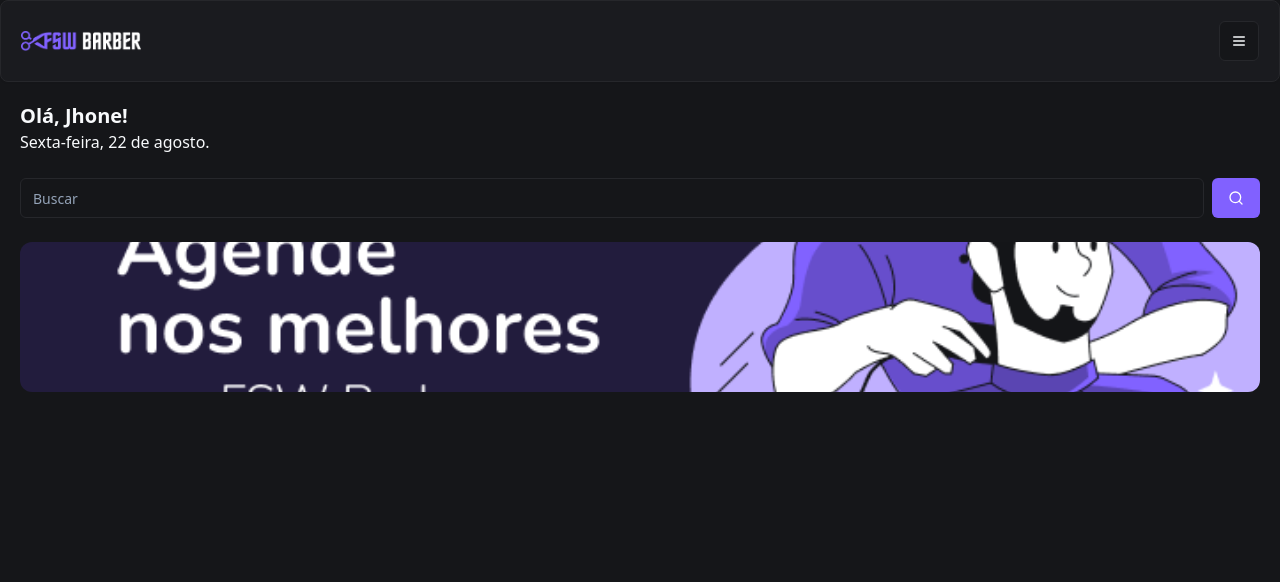
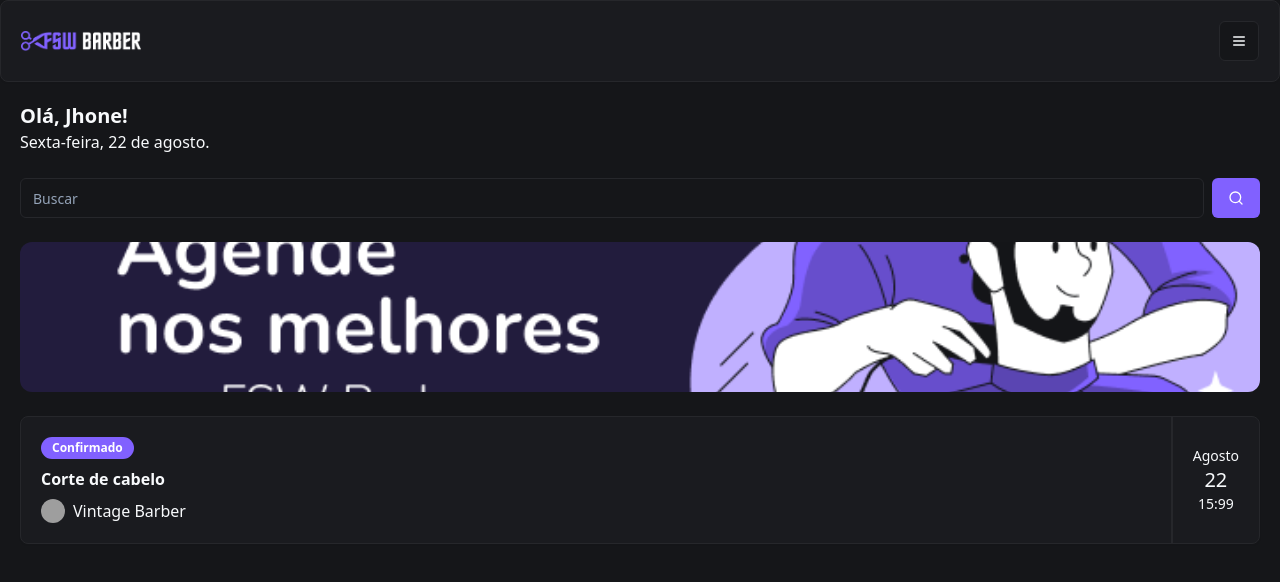
Before and after one commit to Jhonesm13/SaaS-Barbearias, a Next.js app: page / in a window 1280 px wide. Shown: the top 582 px of the page. Built offline with nearby package versions, Linux system fonts and the light colour scheme; grey boxes are pictures that could not be loaded.

Commit message:
add booking item on home page

```diff
--- /dev/null
+++ b/app/_components/ui/avatar.tsx
@@ -0,0 +1,50 @@
+"use client"
+
+import * as React from "react"
+import * as AvatarPrimitive from "@radix-ui/react-avatar"
+
+import { cn } from "@/app/_lib/utils"
+
+const Avatar = React.forwardRef<
+  React.ElementRef<typeof AvatarPrimitive.Root>,
+  React.ComponentPropsWithoutRef<typeof AvatarPrimitive.Root>
+>(({ className, ...props }, ref) => (
+  <AvatarPrimitive.Root
+    ref={ref}
+    className={cn(
+      "relative flex h-10 w-10 shrink-0 overflow-hidden rounded-full",
+      className
+    )}
+    {...props}
+  />
+))
+Avatar.displayName = AvatarPrimitive.Root.displayName
+
+const AvatarImage = React.forwardRef<
+  React.ElementRef<typeof AvatarPrimitive.Image>,
+  React.ComponentPropsWithoutRef<typeof AvatarPrimitive.Image>
+>(({ className, ...props }, ref) => (
+  <AvatarPrimitive.Image
+    ref={ref}
+    className={cn("aspect-square h-full w-full", className)}
+    {...props}
+  />
+))
+AvatarImage.displayName = AvatarPrimitive.Image.displayName
+
+const AvatarFallback = React.forwardRef<
+  React.ElementRef<typeof AvatarPrimitive.Fallback>,
+  React.ComponentPropsWithoutRef<typeof AvatarPrimitive.Fallback>
+>(({ className, ...props }, ref) => (
+  <AvatarPrimitive.Fallback
+    ref={ref}
+    className={cn(
+      "flex h-full w-full items-center justify-center rounded-full bg-muted",
+      className
+    )}
+    {...props}
+  />
+))
+AvatarFallback.displayName = AvatarPrimitive.Fallback.displayName
+
+export { Avatar, AvatarImage, AvatarFallback }
--- /dev/null
+++ b/app/_components/ui/badge.tsx
@@ -0,0 +1,36 @@
+import * as React from "react"
+import { cva, type VariantProps } from "class-variance-authority"
+
+import { cn } from "@/app/_lib/utils"
+
+const badgeVariants = cva(
+  "inline-flex items-center rounded-full border px-2.5 py-0.5 text-xs font-semibold transition-colors focus:outline-none focus:ring-2 focus:ring-ring focus:ring-offset-2",
+  {
+    variants: {
+      variant: {
+        default:
+          "border-transparent bg-primary text-primary-foreground hover:bg-primary/80",
+        secondary:
+          "border-transparent bg-secondary text-secondary-foreground hover:bg-secondary/80",
+        destructive:
+          "border-transparent bg-destructive text-destructive-foreground hover:bg-destructive/80",
+        outline: "text-foreground",
+      },
+    },
+    defaultVariants: {
+      variant: "default",
+    },
+  }
+)
+
+export interface BadgeProps
+  extends React.HTMLAttributes<HTMLDivElement>,
+    VariantProps<typeof badgeVariants> {}
+
+function Badge({ className, variant, ...props }: BadgeProps) {
+  return (
+    <div className={cn(badgeVariants({ variant }), className)} {...props} />
+  )
+}
+
+export { Badge, badgeVariants }
--- a/app/page.tsx
+++ b/app/page.tsx
@@ -3,6 +3,10 @@
 import { Input } from "./_components/ui/input";
 import { Button } from "./_components/ui/button";
 import Image from "next/image";
+import { Card, CardContent } from "./_components/ui/card";
+import { Badge } from "./_components/ui/badge";
+import { Avatar } from "./_components/ui/avatar";
+import { AvatarImage } from "@radix-ui/react-avatar";
 
 export default function Home() {
   return (
@@ -25,6 +29,28 @@
           src="/banner-01.png" fill className="object-cover rounded-xl"/>
         </div>
 
+        <Card className="mt-6">
+          <CardContent className="flex justify-between p-0">
+            <div className="flex flex-col gap-2 py-5 pl-5">
+              <Badge className="w-fit">
+                Confirmado
+              </Badge>
+              <h3 className="font-semibold">Corte de cabelo</h3>
+              <div className="flex items-center gap-2">
+                <Avatar className="h-6 w-6">
+                  <AvatarImage src="https://utfs.io/f/c97a2dc9-cf62-468b-a851-bfd2bdde775f-16p.png" />
+                </Avatar>
+                <p className="text-sn">Vintage Barber</p>
+              </div>
+            </div>
+            <div className="flex flex-col items-center justify-center px-5 border-l-2 border-solid">
+              <p className="text-sm">Agosto</p>
+              <p className="text-xl">22</p>
+              <p className="text-sm">15:99</p>
+            </div>
+          </CardContent>
+        </Card>
+
       </div>
 
 
--- a/package.json
+++ b/package.json
@@ -13,6 +13,7 @@
   },
   "dependencies": {
     "@prisma/client": "^6.14.0",
+    "@radix-ui/react-avatar": "^1.1.10",
     "@radix-ui/react-slot": "^1.2.3",
     "class-variance-authority": "^0.7.1",
     "clsx": "^2.1.1",
```
Also changed, not shown: 1 other file (tests, documents, lock files or other folders).
